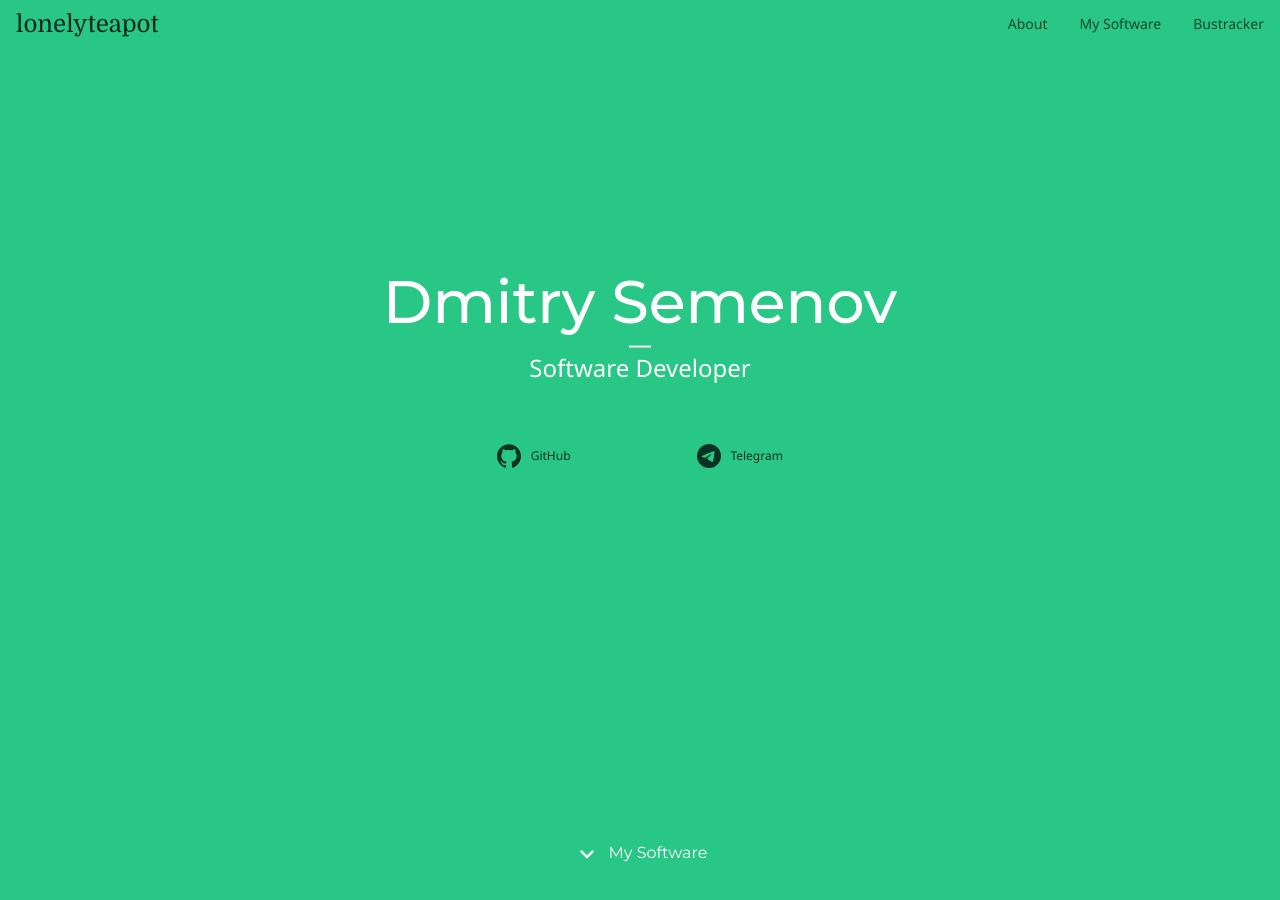
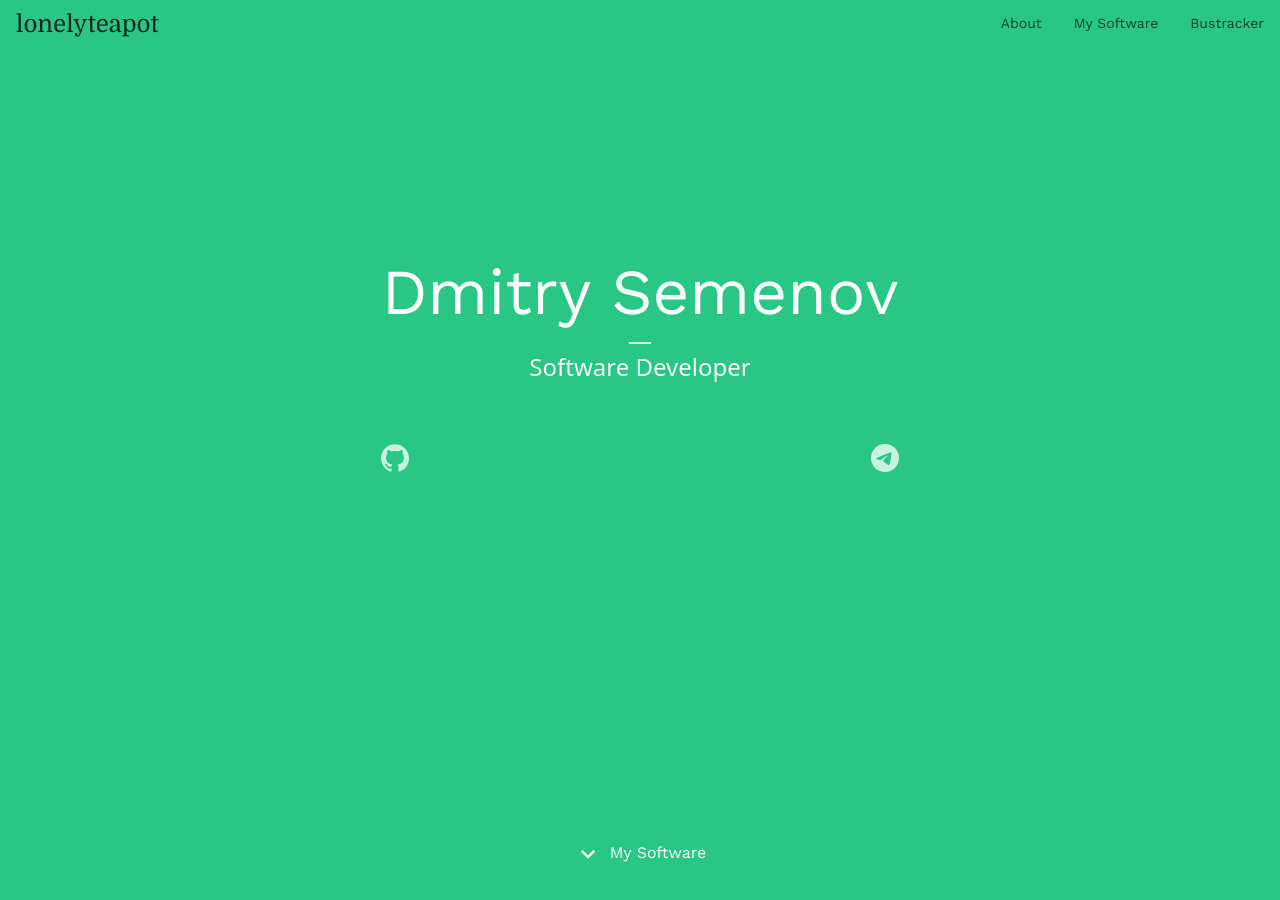
Before and after one commit to lonelyteapot/lonelyteapot.github.io, a Jekyll site: the page built from pages/new_index.html, in a window 1280 px wide and 900 px high. Built offline with Jekyll 4.4.1, drawn with Linux system fonts in a browser that asks for light colours; some of the changed text lies outside the part shown.

Commit message:
Update fonts

```diff
--- a/css/new_index.css
+++ b/css/new_index.css
@@ -5,6 +5,13 @@ h1, h2, h3, h4, h5, h6 {
 
 strong {
     font-weight: bold;
+}
+
+img {
+    display: flex;
+    justify-content: center;
+    align-items: center;
+    text-align: center;
 }
 
 .iconed::before {
@@ -37,6 +44,10 @@ strong {
     mask-image: url('/icon/expand_more.svg');
 }
 
+.iconed.email::before {
+    mask-image: url('/icon/email.svg');
+}
+
 .button {
     display: flex;
     justify-content: flex-start;
@@ -59,12 +70,16 @@ strong {
 html {
     --canvas-color: 255, 255, 255;
     --primary-color: 41, 199, 133;
-    --header-font: 'Montserrat', sans-serif;
+    --header-font: 'Work Sans', sans-serif;
     --content-font: 'Noto Sans', sans-serif;
     --shadow-2:
         0px 3px 1px -2px rgba(0, 0, 0, 0.2),
         0px 2px 2px 0px rgba(0, 0, 0, 0.14),
         0px 1px 5px 0px rgba(0, 0, 0, 0.12);
+    --shadow-4:
+        0px 2px 4px -1px rgba(0,0,0,0.2),
+        0px 4px 5px 0px rgba(0,0,0,0.14),
+        0px 1px 10px 0px rgba(0,0,0,0.12);
     --shadow-6:
         0px 3px 5px -1px rgba(0, 0, 0, 0.2),
         0px 6px 10px 0px rgba(0, 0, 0, 0.14),
@@ -82,6 +97,7 @@ body {
     gap: 2rem;
     font-family: var(--content-font);
     background-color: rgba(var(--primary-color), 0.15);
+    line-height: 1.1;
 }
 
 #header {
@@ -113,7 +129,6 @@ body {
 
 #header > .logo:hover,
 #header > .logo:focus {
-    /* opacity: 1; */
     transform: scale(1.05);
     outline: none;
 }
@@ -129,6 +144,7 @@ body {
     text-align: center;
     font-weight: 500;
     font-size: 14px;
+    font-family: var(--header-font);
     white-space: nowrap;
 }
 
@@ -170,35 +186,34 @@ body {
 }
 
 #landing .whoami h1 {
-    font-size: 60px;
+    font-size: 4rem;
+}
+
+#landing .whoami p {
+    display: flex;
+    flex-direction: column;
+    font-size: 1.5rem;
+    color: rgba(var(--canvas-color), 0.95);
 }
 
 #landing .whoami p::before {
     content: '—';
 }
 
-#landing .whoami p {
+#landing .links {
+    --icon-size: 1.75rem;
+    --icon-color: rgba(var(--canvas-color));
     display: flex;
-    flex-direction: column;
-    font-size: 24px;
-}
-
-#landing .links {
-    --icon-size: 2em;
-    display: flex;
-    justify-content: space-evenly;
+    justify-content: space-between;
     justify-self: stretch;
     align-items: center;
     align-self: flex-start;
     gap: 1em;
-    font-size: 0.75rem;
-    color: black;
 }
 
 #landing .links a {
     display: flex;
     align-items: center;
-    gap: 0.8em;
     opacity: 0.75;
     transition: opacity 200ms;
 }
@@ -207,6 +222,10 @@ body {
 #landing .links a:focus {
     opacity: 1;
     outline: none;
+}
+
+#landing .links span {
+    font-size: 0;
 }
 
 #landing .scrollers {
@@ -273,35 +292,31 @@ body {
     flex: 1 1 400px;
     gap: 1rem;
     margin-top: -0.25rem;
-    line-height: 1.2;
-}
-
-#software .project > .images {
-    display: flex;
-    flex: 1 1 320px;
-    border: 2px solid black;
-    border-radius: 12px;
-    overflow: hidden;
-}
-
-#software .project .images > img {
-    flex: 1 1;
-    max-width: 100%;
+    color: rgba(0, 0, 0, 0.7);
 }
 
 #software .project h3 {
-    font-size: 2rem;
+    font-size: 1.75rem;
+    padding-bottom: 0.25rem;
     border-bottom: 1px solid rgba(0, 0, 0, 0.14);
+    color: rgb(0, 0, 0);
 }
 
 #software .project .description {
-    font-size: 1.125rem;
+    font-size: 17px;
 }
 
 #software .project .keypoints {
     list-style-type: disc;
     padding-left: 1rem;
-    font-size: 1rem;
+    font-size: 17px;
+}
+
+#software .stage {
+    display: flex;
+    margin-top: auto;
+    font-size: 0.875rem;
+    color: rgba(var(--primary-color), 0.7);
 }
 
 #software .button {
@@ -313,7 +328,24 @@ body {
 #software .links {
     display: flex;
     gap: 0.5rem;
-    margin-top: auto;
+    margin-top: -1rem;
+    padding-top: 0.5rem;
+    border-top: 1px solid rgba(0, 0, 0, 0.14);
+}
+
+#software .project > .images {
+    display: flex;
+    flex: 1 1 320px;
+    /* border: 1px solid black; */
+    box-shadow: var(--shadow-4);
+    border-radius: 12px;
+    background-color: rgba(0, 0, 0, 0.2);
+    overflow: hidden;
+}
+
+#software .project .images > img {
+    flex: 1 1;
+    max-width: 100%;
 }
 
 footer {
--- a/pages/new_index.html
+++ b/pages/new_index.html
@@ -10,13 +10,9 @@ permalink: /new_index
     <meta name="viewport" content="width=device-width, initial-scale=1.0">
     <link rel="preconnect" href="https://fonts.googleapis.com">
     <link rel="preconnect" href="https://fonts.gstatic.com" crossorigin>
-    <link rel="stylesheet" href="https://fonts.googleapis.com/css2?family=Montserrat:wght@400;500&display=block">
     <link rel="stylesheet" href="https://fonts.googleapis.com/css2?family=Domine&display=block">
-    <link rel="stylesheet" href="https://fonts.googleapis.com/css2?family=Open+Sans&display=block">
-    <link rel="stylesheet" href="https://fonts.googleapis.com/css2?family=Noto+Sans&display=block">
-    <link rel="stylesheet" href="https://fonts.googleapis.com/css2?family=Raleway:wght@500&display=block">
-    <link rel="stylesheet" href="https://fonts.googleapis.com/css2?family=Mulish&display=block">
-    <link rel="stylesheet" href="https://fonts.googleapis.com/css2?family=Roboto:wght@400;500;600&display=block">
+    <link rel="stylesheet" href="https://fonts.googleapis.com/css2?family=Open+Sans&display=swap">
+    <link rel="stylesheet" href="https://fonts.googleapis.com/css2?family=Work+Sans&display=swap">
     <link rel="stylesheet" href="/css/reset.css">
     <link rel="stylesheet" href="/css/new_index.css">
     <link rel="icon" type="image/svg+xml" href="/icon/favicon.svg">
@@ -66,10 +62,7 @@ permalink: /new_index
                         <li>Built with <strong>Flutter</strong> UI framework</li>
                         <li>Runs on a custom <strong>Django</strong> backend</li>
                     </ul>
-                    <br>
-                    <ul class="state">
-                        <li>In development</em>
-                    </ul>
+                    <div class="stage">In development</div>
                 </div>
             </li>
             <li class="project">
@@ -82,11 +75,7 @@ permalink: /new_index
                         <li>Designed to be simple and intuitive</li>
                         <li>Built with <strong>Android SDK</strong> in <strong>Kotlin</strong></li>
                     </ul>
-                    <br>
-                    <ul class="state">
-                        <li>Deployed</em>
-                        <li>Alpha</li>
-                    </ul>
+                    <div class="stage">Deployed / Alpha</div>
                     <div class="links">
                         <a class="iconed github button" href="https://github.com/lonelyteapot/HowLong" target="_blank">
                             <span>GitHub</span>
@@ -111,11 +100,7 @@ permalink: /new_index
                         <li>Built with <strong>Flutter</strong> UI framework</li>
                         <li>Runs on <strong>Firebase</strong> BaaS</li>
                     </ul>
-                    <br>
-                    <ul class="state">
-                        <li>Deployed</li>
-                        <li>Alpha</li>
-                    </ul>
+                    <div class="stage">Deployed / Alpha</div>
                     <div class="links">
                         <a class="iconed github button" href="https://github.com/lonelyteapot/SteamyNotes" target="_blank">
                             <span>GitHub</span>
@@ -139,9 +124,7 @@ permalink: /new_index
                         <li>Made for <em>Intel Computer Vision Summer Camp 2021</em></li>
                     </ul>
                     <br>
-                    <ul class="state">
-                        <li>Not for production</li>
-                    </ul>
+                    <div class="stage">Not for production</div>
                     <div class="links">
                         <a class="iconed github button" href="https://github.com/Gravens/JustDance" target="_blank">
                             <span>GitHub</span>
```
Also changed, not shown: icon/email.svg (added).
